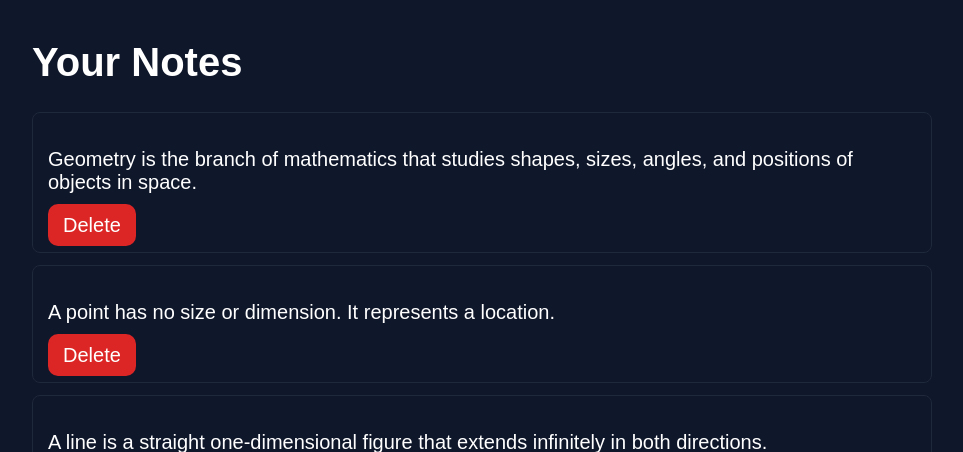
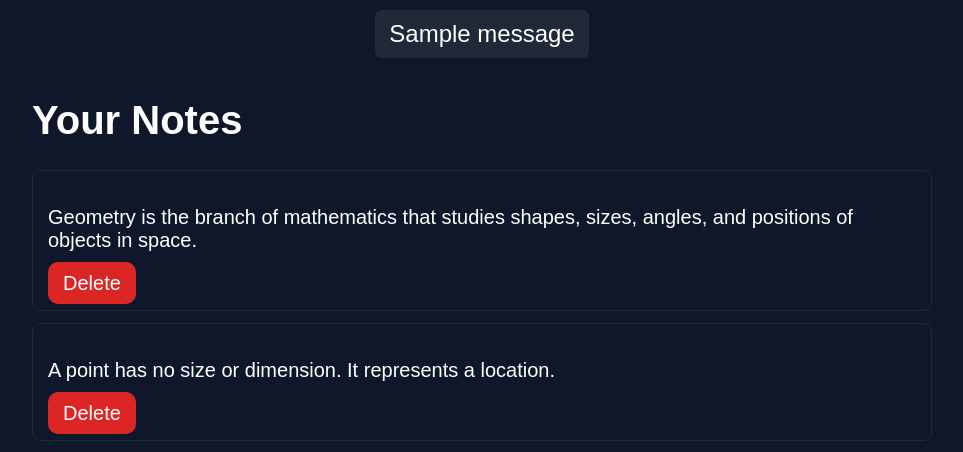
Before and after one commit to GulsherThePython/Cognisearch, a Flask app: page /notes in a window 1280 px wide. Shown: the part 64-516 px from the top of the page, without its empty margins (158-1121 px from the left). Run offline with Flask 3, Linux system fonts and the light colour scheme; one stand-in notice (Sample message) is shown.

Commit message:
Small final fixes

```diff
--- a/app.py
+++ b/app.py
@@ -1,9 +1,10 @@
-from flask import Flask, redirect, url_for, render_template, request
+from flask import Flask, redirect, url_for, render_template, request, flash
 from engine import run
 from pathlib import Path
 from proccess_notes import main as process_notes
 
 app = Flask(__name__)
+app.secret_key = "shhh_its_a_secret"
 
 @app.route("/")
 def home():
@@ -54,6 +55,8 @@ def add_note():
         f.write(note.strip() + "\n\n")
 
     process_notes()
+
+    flash("Note added successfully", "success")
     return redirect(url_for("notes"))
 
 @app.route("/delete_note/<int:note_index>")
@@ -93,4 +96,5 @@ def delete_note(note_index):
 
     process_notes()
 
+    flash("Note deleted successfully", "success")
     return redirect(url_for("notes"))
--- a/notes/user_notes.txt
+++ b/notes/user_notes.txt
@@ -1 +1 @@
-The derivative of acceleration is jerk.
+Nikola Jokic is tough.
--- a/static/style.css
+++ b/static/style.css
@@ -116,3 +116,19 @@ textarea {
 textarea:focus {
     border-color: #60a5fa;
 }
+
+.flash {
+    background: #1f2937;
+    color: white;
+
+    padding: 10px 14px;
+    margin: 10px auto;
+
+    border-radius: 6px;
+
+    width: fit-content;
+
+    font-size: 24px;
+
+    text-align: center;
+}
--- a/templates/base.html
+++ b/templates/base.html
@@ -19,6 +19,13 @@
             </div>
         </nav>
 
+        {% with messages = get_flashed_messages() %}
+            {% if messages %}
+                {% for message in messages %}
+                    <div class="flash">{{ message }}</div>
+                {% endfor %}
+            {% endif %}
+        {% endwith %}
         <div class="container">
             {% block content %}{% endblock %}
         </div>
```
Also changed, not shown: notes/sentence_data_list.txt (+1 -1 lines).
